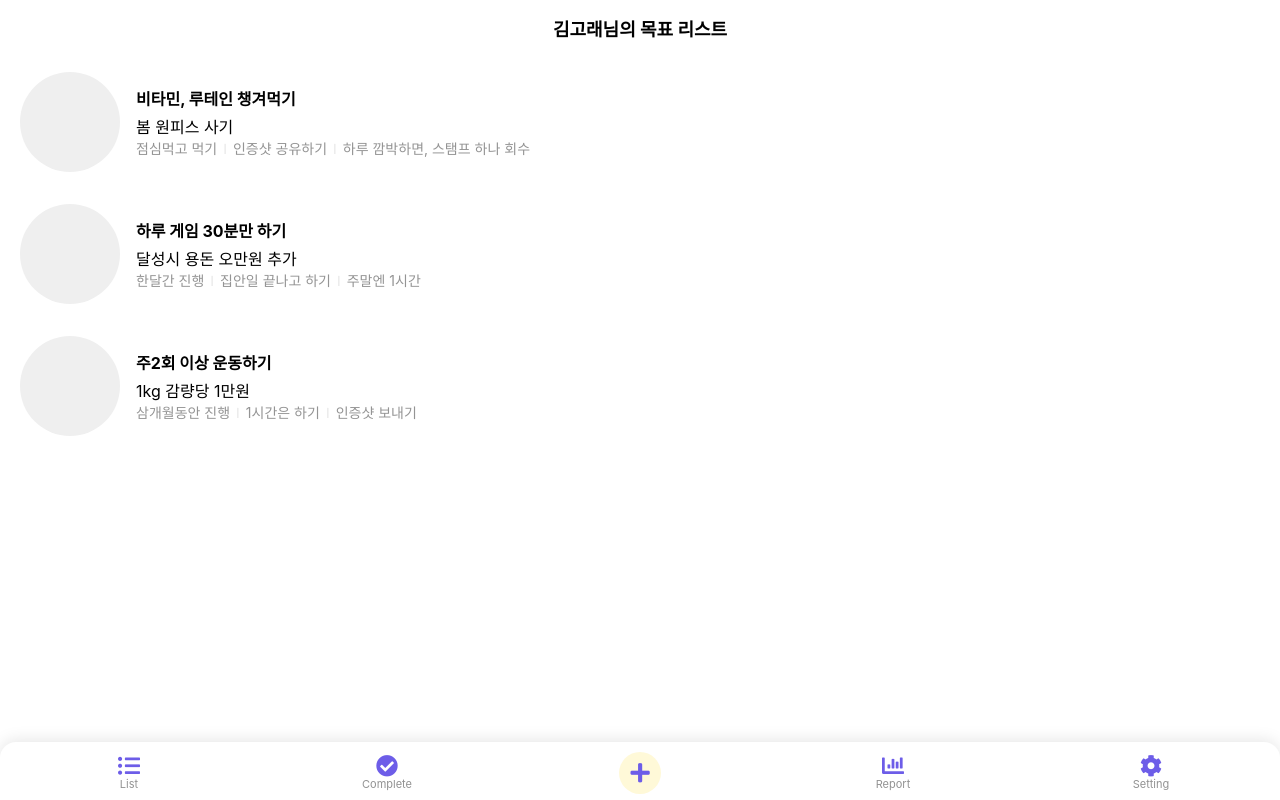
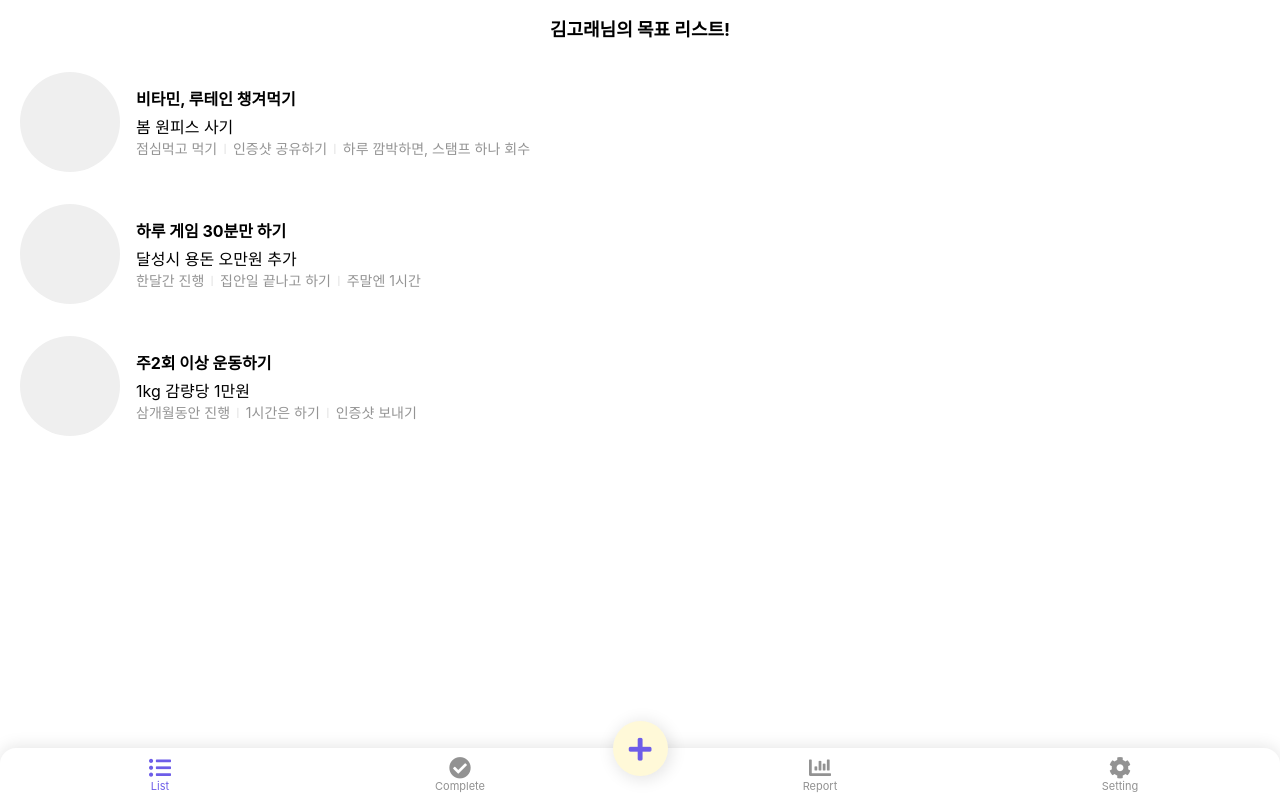
Before and after one commit to hyeon-chae/new-whale, a Vue app: page /mainList in a window 1280 px wide. Built offline with nearby package versions, Linux system fonts and the light colour scheme.

Commit message:
bottom nav fixed

```diff
--- a/src/components/BottomNav.vue
+++ b/src/components/BottomNav.vue
@@ -3,7 +3,8 @@
         <li
             @click="$router.push(`${item.route}`)"
             v-for="item in navList" :key="item.id"
-            class="flex-col">
+            class="flex-col"
+            :class="$route.name == item.routeName ? 'active' : ''">
             <i :class="item.icon"></i>
             <span>{{item.name}}</span>
         </li>
@@ -14,6 +15,14 @@
 export default {
     props:{
         navList: Array
+    },
+    date(){
+        return{
+
+        }
+    },
+    methods:{
+
     }
 }
 </script>
@@ -24,32 +33,52 @@ export default {
     left: 0;
     bottom: 0;
     width: 100%;
-    padding: 10px 0 6px;
+    padding: 6px 10px 4px;
+    box-sizing: border-box;
     background: #fff;
     // background: #fff9d8;
     box-shadow: 0 -2px 16px 0 rgba(0, 0, 0, 0.1);
     border-radius: 16px 16px 0 0;
+    z-index: 10;
     li{
         width: 52px;
         height: 42px;
+        &.active{
+            i, span{
+                color: #6d5de8;
+            }
+        }
         i{
+            color: #929292;
             font-size: 22px;
-            color: #6d5de8;
             // margin-bottom: 2px;
         }
         span{
             font-size: 11px;
             color: #929292;
         }
+        &:nth-child(2){
+            padding-right: 30px;
+        }
+        &:nth-child(4){
+            padding-left: 30px;
+        }
         &:nth-child(3){
+            position: fixed;
+            bottom: 24px;
+            box-shadow: 2px 2px 16px 2px rgba(0, 0, 0, 0.1);
             background: #fff9d8;
             // background: #fdca6f;
             padding: 10px;
             border-radius: 50%;
-            width: 42px;
-            height: 42px;
+            width: 55px;
+            height: 55px;
             box-sizing: border-box;
             // border: 1px solid #6d5de8;
+            i{
+                color: #6d5de8;
+                font-size: 26px;
+            }
         }
     }
 }
--- a/src/views/MainLayout.vue
+++ b/src/views/MainLayout.vue
@@ -1,6 +1,7 @@
 <template>
     <div class="main-layout">
-        <header-bar :title="`${$store.state.userName}님의 ${$route.name}`"></header-bar>
+        <header-bar :title="$route.name == '목표 리스트' ? `${$store.state.userName}님의 ${$route.name}!` : $route.name "></header-bar>
+        <!-- <header-bar :title="title"></header-bar> -->
 
         <router-view/>
 
@@ -27,35 +28,40 @@ export default {
                     icon:'fas fa-list-ul',
                     name:'List',
                     route:'/',
+                    routeName:'목표 리스트'
                 },
                 {
                     icon:'fas fa-check-circle',
                     name:'Complete',
                     route:'/complete',
+                    routeName:'완료 목표'
                 },
                 {
                     icon:'fas fa-plus',
                     name:'',
                     route:'/addNew',
+                    routeName:''
                 },
                 {
                     icon:'fas fa-chart-bar',
                     name:'Report',
                     route:'/report',
+                    routeName:'리포트'
                 },
                 {
                     icon:'fas fa-cog',
                     name:'Setting',
                     route:'/setting',
+                    routeName:'마이페이지'
                 },
             ],
 
         }
     },
     methods:{
-        setTitle(){
 
-        }
+    },
+    created(){
     },
     mounted(){
 
--- a/src/views/main/MainListPage.vue
+++ b/src/views/main/MainListPage.vue
@@ -1,5 +1,5 @@
 <template>
-    <div class="">
+    <div class="main-list-page">
         <main-list-item
             v-for="item in mainList"
             :key="item.id"
@@ -31,5 +31,7 @@ export default {
 </script>
 
 <style lang="scss" scoped>
-
+.main-list-page{
+    height: calc(100% - 58px);
+}
 </style>
```
